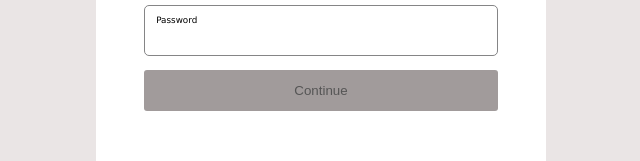
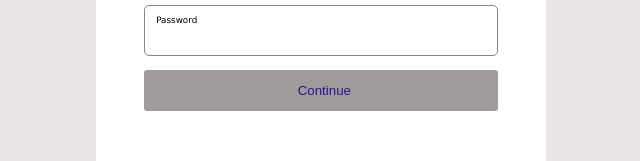
Before and after one commit to Samdek/React_Form_Authentication, a React (Create React App) app: page /login in a window 1280 px wide. Shown: the part 230-391 px from the top of the page, without its empty margins (319-959 px from the left). Built offline with nearby package versions, Linux system fonts and the light colour scheme.

Commit message:
Update index.js

```diff
--- a/src/pages/auth/login/index.js
+++ b/src/pages/auth/login/index.js
@@ -18,7 +18,7 @@ export default function Login() {
                         <input id="password" type="password" />
                     </div>
 
-                    <button className="login-btn">Continue</button>
+                    <button className="login-btn"><Link to="/profile">Continue</Link></button>
                 </form>
                 <a href="https://www.github.com/Samdek" className="forgot_password_link">Forgot your password?</a>
             </div>
```
